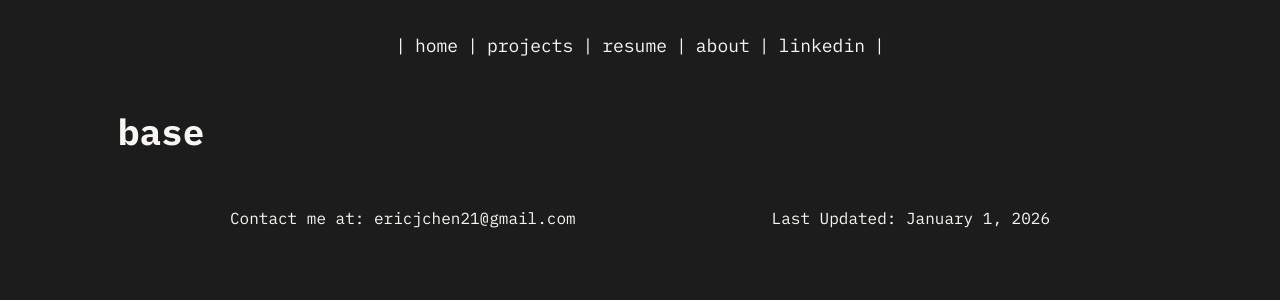
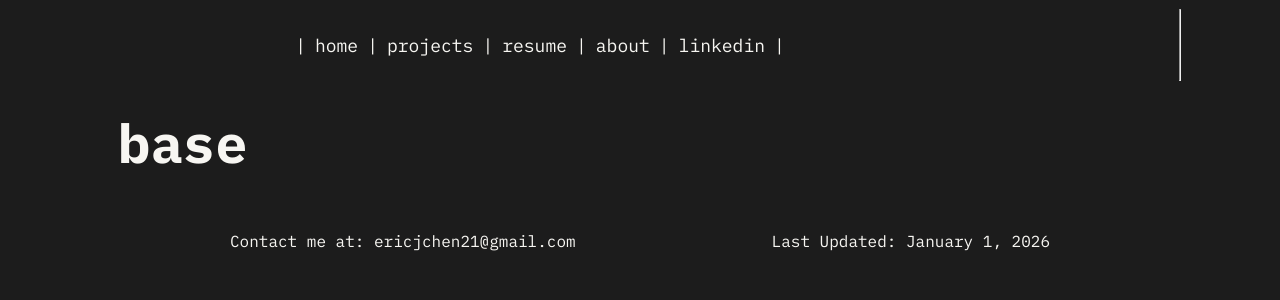
Before and after one commit to ericjchen21/ericjchen21.github.io, a Jekyll site: the page built from base.md, in a window 1280 px wide. Shown: the top 300 px of the page. Built offline with Jekyll 4.4.1, drawn with Linux system fonts in a browser that asks for light colours; comment, search, counter and statistics services are not loaded.

Commit message:
horizontal rule

```diff
--- a/_includes/navbar.html
+++ b/_includes/navbar.html
@@ -42,6 +42,9 @@
     </a>
     |
   </div>
+
+  <hr>
+
   <div
     class="navbar-mobile-overlay"
     x-show="open"
--- a/_sass/_index.scss
+++ b/_sass/_index.scss
@@ -1,21 +1,23 @@
 .home-banner {
-  height: calc(10 * var(--std-unit));
+  height: calc(15 * var(--std-unit));
   width: 100vw;
 
   display: flex;
   justify-content: center;
   align-items: center;
-  gap: var(--std-unit);
+  gap: calc(2 * var(--std-unit));
 
   padding: var(--std-unit);
 
   .banner-headshot {
+    height: 100%;
+
     img {
       // width: calc(20 * var(--std-unit));
       // height: calc(20 * var(--std-unit));
       height: 100%;
       aspect-ratio: 1 / 1;
-
+      object-fit: cover;
       border-radius: 20%;
       object-fit: cover;
     }
--- a/assets/css/style.scss
+++ b/assets/css/style.scss
@@ -25,7 +25,7 @@
   --max-width: calc(60 * var(--std-unit));
   --navbar-height: calc(5 * var(--std-unit));
   --page-title-height: --navbar-height;
-  --title-size: calc(2 * var(--std-unit));
+  --title-size: calc(3 * var(--std-unit));
 }
 
 h1,
```
